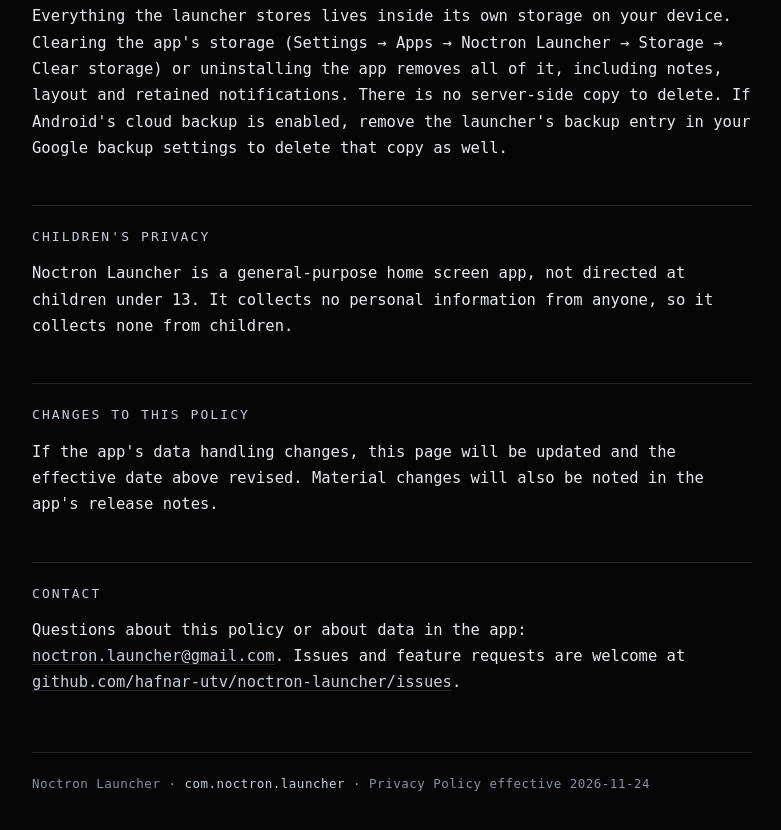
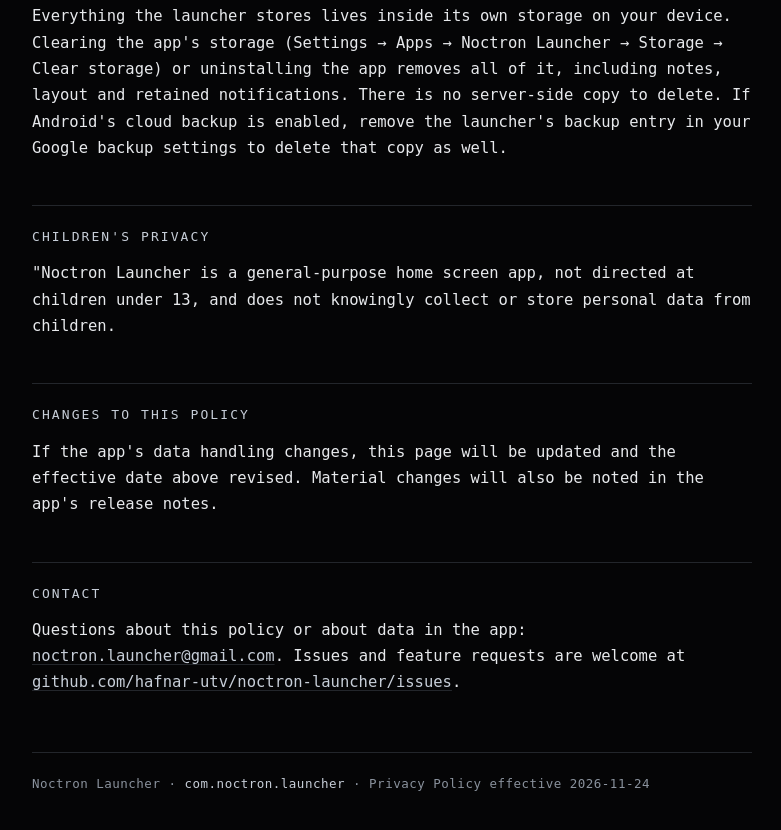
Before and after one commit to hafnar-utv/noctron-launcher, a plain HTML site: page privacy-policy.html in a window 1280 px wide. Shown: the part 3560-4390 px from the top of the page, without its empty margins (248-1029 px from the left). Drawn offline with Linux system fonts and the light colour scheme.

Commit message:
Update privacy-policy.html
Changed wording in privacy poiicy to "Noctron Launcher is a general-purpose home screen app, not directed at children under 13, and does not knowingly collect or store personal data from children."

```diff
--- a/privacy-policy.html
+++ b/privacy-policy.html
@@ -260,8 +260,8 @@
   Google backup settings to delete that copy as well.</p>
 
   <h2>Children's privacy</h2>
-  <p>Noctron Launcher is a general-purpose home screen app, not directed at children under 13. It
-  collects no personal information from anyone, so it collects none from children.</p>
+  <p>"Noctron Launcher is a general-purpose home screen app, not directed at children under 13,
+  and does not knowingly collect or store personal data from children.</p>
 
   <h2>Changes to this policy</h2>
   <p>If the app's data handling changes, this page will be updated and the effective date above
```
